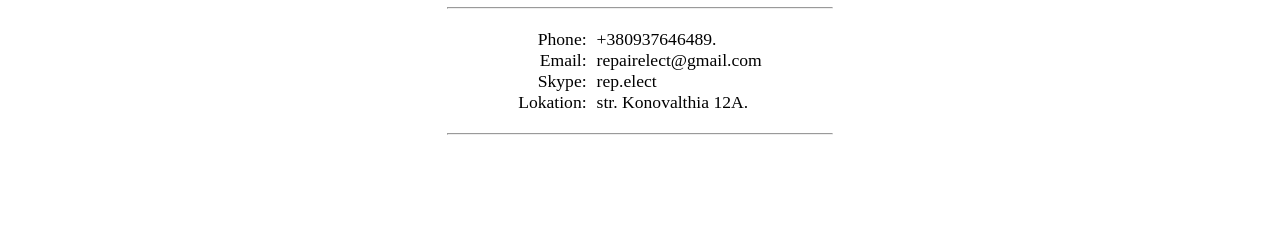
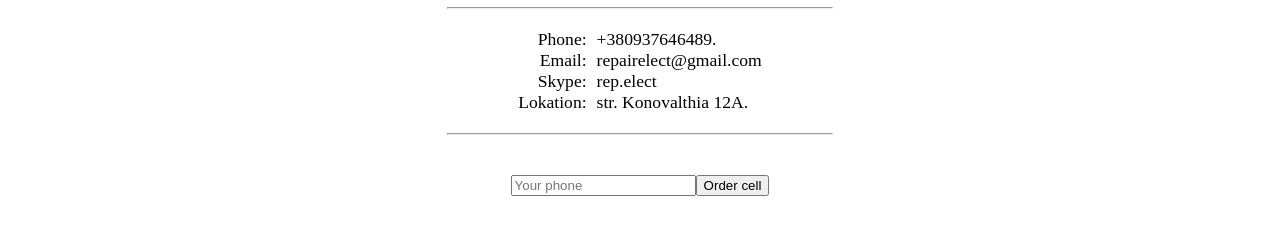
Before and after one commit to martsin2001/learn-JS, a plain HTML site: page contact/contact.html in a window 1280 px wide. Shown: the part 162-396 px from the top of the page. Drawn offline with Linux system fonts and the light colour scheme; a web font is replaced by a local one.

Commit message:
add batom

```diff
--- a/contact/contact.css
+++ b/contact/contact.css
@@ -88,3 +88,11 @@ hr{
 .prefixes>span{
     text-align: end;
 }
+/* The end title */
+
+.wrapper{
+    margin-top: 30px;
+    width: 100%;
+    display: flex;
+    justify-content: center;
+}
--- a/contact/contact.html
+++ b/contact/contact.html
@@ -52,6 +52,10 @@
             <hr>
         </div>
 
+        <div class="wrapper">
+            <input type="text" id="phone" placeholder="Your phone">
+            <button>Order cell</button>
+        </div>
 
 
         <script src="contact.js"></script>
```
